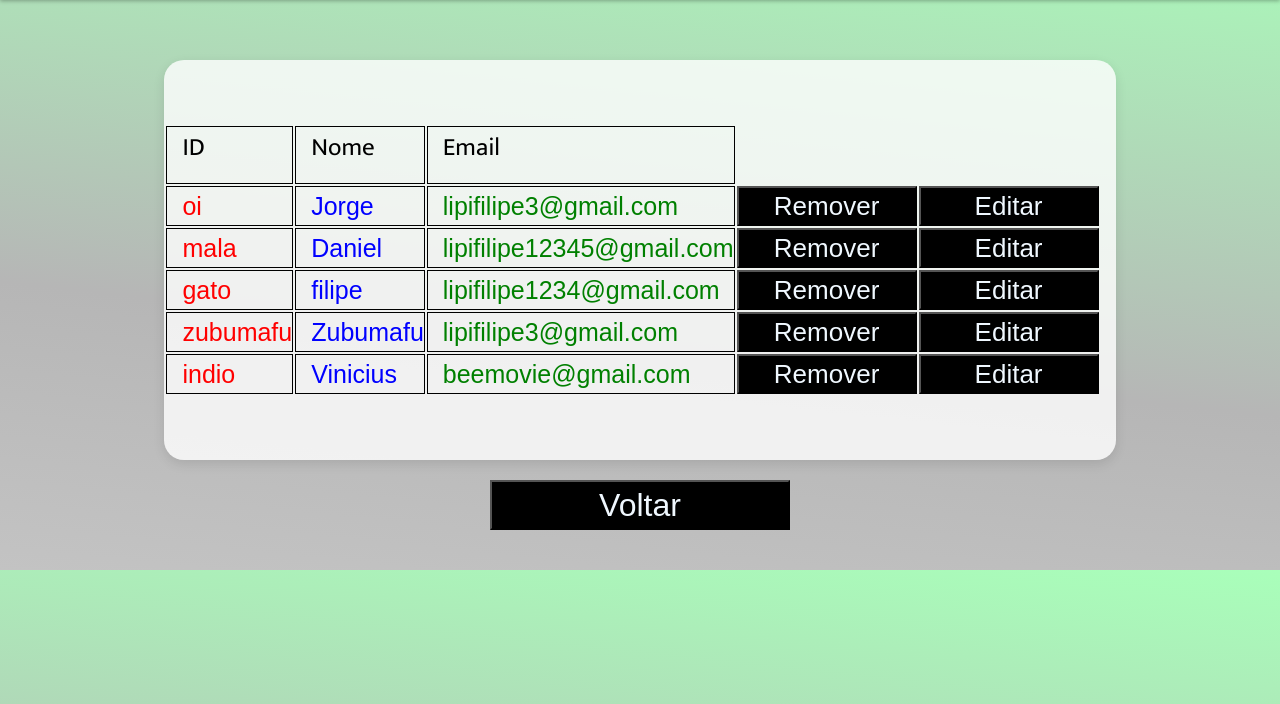
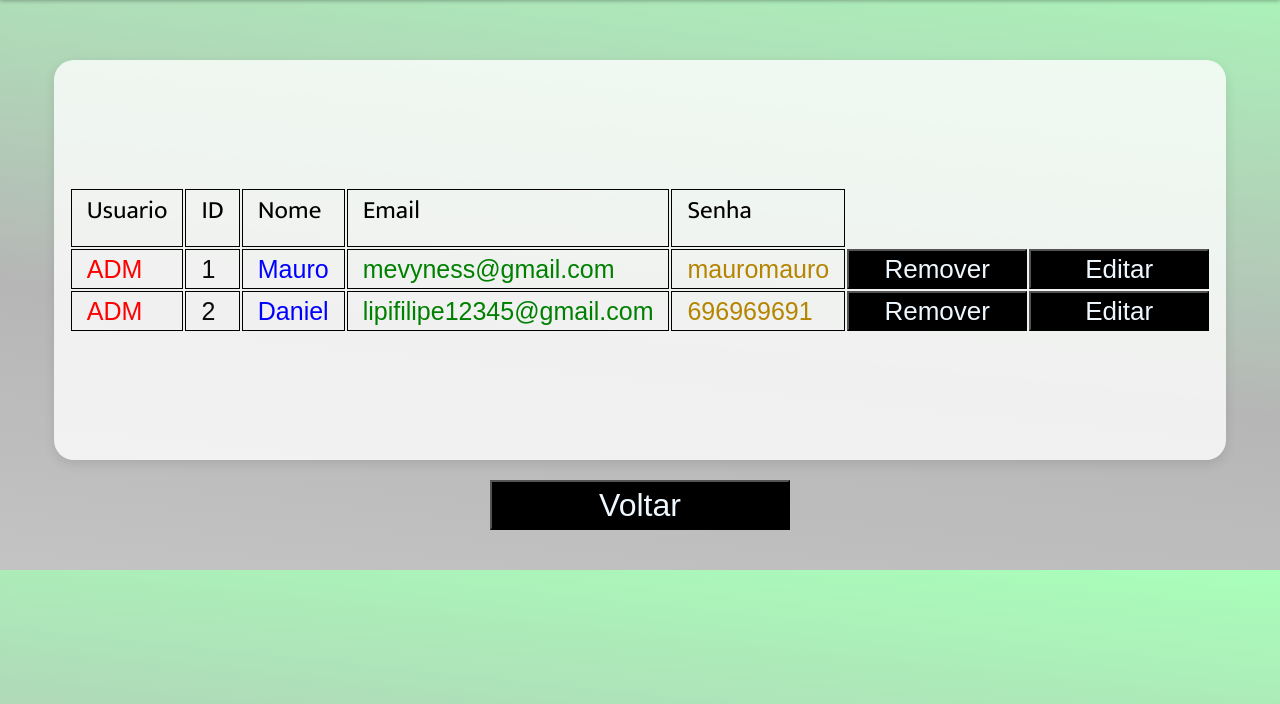
Before and after one commit to viniciusX542/TermoSens, a PHP site: page /src/php/usuarios.php in a window 1280 px wide. Shown: the part 96-800 px from the top of the page. Run offline with PHP 8.4, Linux system fonts and the light colour scheme; some web fonts are replaced.

Commit message:
Mauro | 05/05 | 12:02

```diff
--- a/src/css/index.css
+++ b/src/css/index.css
@@ -59,7 +59,7 @@ body::-webkit-scrollbar-thumb {
 
 .usuario-logo {
     padding-left: 500px;
-    width: 42%;
+    width: 30%;
 }
 
 .conteudo-principal {
--- a/src/css/usuarios.css
+++ b/src/css/usuarios.css
@@ -83,11 +83,14 @@ table {
     box-shadow: rgba(0, 0, 0, 0.1) 0px 4px 12px;
     background-color: rgba(255, 255, 255, 0.801);
     border-radius: 20px;
+    padding-left: 15px;
+    padding-right: 15px;
     min-width: 700px;
-    max-width: 1800px;
+    max-width: 2000px;
     min-height: 400px;
     max-height: 800px;
 }
+
 
 .tabela-titulos {
     font-family: 'Mukta', sans-serif;
@@ -99,9 +102,27 @@ table {
     font-size: 25px;
 }
 
+.senha-titulo{
+    font-family: 'Mukta', sans-serif;
+    font-size: 25px;
+    padding-left: 15px;
+    padding-bottom: 15px;
+    border: 1px solid black;
+    border-collapse: collapse;
+}
+.tipo-titulo {
+    font-family: 'Mukta', sans-serif;
+    font-size: 25px;
+    padding-left: 15px;
+    padding-bottom: 15px;
+    padding-right: 15px;
+    border: 1px solid black;
+    border-collapse: collapse;
+}
+
 .id-titulo {
-    display: flex;
     padding-left: 15px;
+    padding-right: 15px;
     padding-bottom: 15px;
     border: 1px solid black;
     border-collapse: collapse;
@@ -109,6 +130,7 @@ table {
 
 .nome-titulo {
     padding-left: 15px;
+    padding-right: 15px;
     padding-bottom: 15px;
     border: 1px solid black;
     border-collapse: collapse;
@@ -121,9 +143,18 @@ table {
     border-collapse: collapse;
 }
 
-.id-usuario {
+.tipo-usuario{
     color: red;
     padding-left: 15px;
+    margin-right: 15px;
+    border: 1px solid black;
+    border-collapse: collapse;
+}
+
+.id-usuario {
+    color: rgb(12, 12, 12);
+    padding-left: 15px;
+    padding-right: 15px;
     border: 1px solid black;
     border-collapse: collapse;
 }
@@ -131,6 +162,7 @@ table {
 .nome-usuario {
     color: blue;
     padding-left: 15px;
+    padding-right: 15px;
     border: 1px solid black;
     border-collapse: collapse;
 }
@@ -138,6 +170,16 @@ table {
 .email-usuario {
     color: green;
     padding-left: 15px;
+    padding-right: 15px;
+
+    border: 1px solid black;
+    border-collapse: collapse;
+}
+
+.senha-usuario{
+    color: rgb(182, 133, 0);
+    padding-left: 15px;
+    padding-right: 15px;
     border: 1px solid black;
     border-collapse: collapse;
 }
@@ -171,7 +213,6 @@ table {
     height: 40px;
     background-color: rgb(0, 0, 0);
     transition: 0.2s linear;
-    margin-right: 15px;
 }
 
 .editar-botao:hover {
--- a/src/php/cadastro.php
+++ b/src/php/cadastro.php
@@ -83,7 +83,7 @@
                         var msg1 = document.createElement("div");
                         msg1.classList.add("alerta")
                         msg1.classList.add("alerta-warning");
-                        msg1.textContent = "Esse verificador já está cadastrado";
+                        msg1.textContent = "Esse identificador já está cadastrado";
 
                         var divMensagens1 = document.querySelector("#divMensagensID");
                         divMensagens1.appendChild(msg1);
--- a/src/php/update.php
+++ b/src/php/update.php
@@ -1,4 +1,5 @@
 <?php
+    $tipo = $_POST['tipo'];
     $identificador = $_POST['identificador'];
     $nome = $_POST['nome'];
     $email = $_POST['email'];
@@ -9,8 +10,8 @@
     $temp = fopen($temName, 'w');
     $orig = fopen('usuarios.csv', 'r');
     while (($row = fgetcsv($orig)) !== false) {
-        if ($row[0] == $identificador) {
-            fputcsv($temp, [$identificador, $nome, $email, $senha]);
+        if ($row[1] == $identificador) {
+            fputcsv($temp, [$tipo, $identificador, $nome, $email, $senha]);
             continue;
         }
         fputcsv($temp, $row);
--- a/src/php/usuarios.csv
+++ b/src/php/usuarios.csv
@@ -1,5 +1,2 @@
-oi,Jorge,lipifilipe3@gmail.com,12345
-mala,Daniel,lipifilipe12345@gmail.com,6969
-gato,filipe,lipifilipe1234@gmail.com,sddsa
-zubumafu,Zubumafu,lipifilipe3@gmail.com,123456789
-"indio ",Vinicius,beemovie@gmail.com,123456789
+ADM,1,Mauro,mevyness@gmail.com,mauromauro
+ADM,2,Daniel,lipifilipe12345@gmail.com,696969691
--- a/src/php/usuarios.php
+++ b/src/php/usuarios.php
@@ -1,3 +1,5 @@
+
+
 <!DOCTYPE html>
 <html lang="pt-br">
 
@@ -21,17 +23,21 @@
         <div class="tabela">
             <table>
                 <tr class="tabela-titulos">
+                    <td class="tipo-titulo">Usuario</td>
                     <td class="id-titulo">ID</td>
                     <td class="nome-titulo">Nome</td>
                     <td class="email-titulo">Email</td>
+                    <td class="senha-titulo">Senha</td>
                 </tr>
 
                 <?php $fp = fopen('usuarios.csv', 'r') ?>
                 <?php while (($row = fgetcsv($fp)) !== false) : ?>
                     <tr class="usuarios-lista">
-                        <td class="id-usuario"><?= $row[0] ?></td>
-                        <td class="nome-usuario"><?= $row[1] ?></td>
-                        <td class="email-usuario"><?= $row[2] ?></td>
+                        <td class="tipo-usuario"><?= $row[0]?></td>
+                        <td class="id-usuario"><?= $row[1] ?></td>
+                        <td class="nome-usuario"><?= $row[2] ?></td>
+                        <td class="email-usuario"><?= $row[3] ?></td>
+                        <td class="senha-usuario"><?= $row[4] ?></td>
                         <td>
                             <form id="delete-form" action="delete.php" method="GET">
                                 <input type="hidden" name="identificador" value="<?= $row[0] ?>">
```
Also changed, not shown: src/css/cadastro.css (+6 -4 lines), src/php/editar.php (+6 -5 lines), src/php/entrar.php (added, +19 -0 lines), src/php/login.php (+3 -4 lines), src/php/verificar.php (+3 -24 lines).
